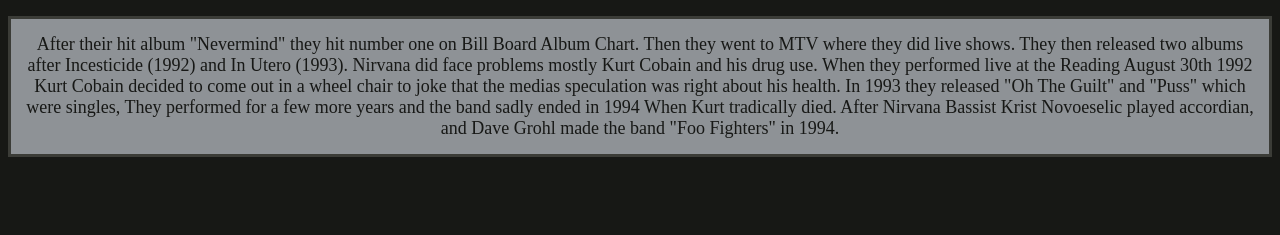
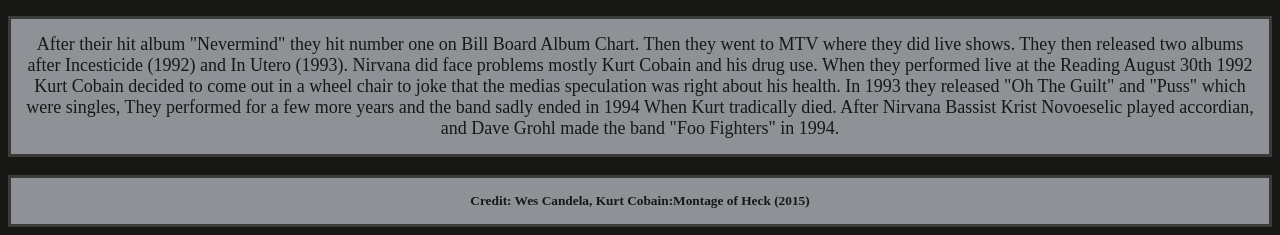
Before and after one commit to nicholasreedingersoll-debug/Final-website, a plain HTML site: page final.html in a window 1280 px wide. Shown: the part 785-1020 px from the top of the page. Before the commit the page ends 960 px from the top, so only its background shows below. Drawn offline with Linux system fonts and the light colour scheme.

Commit message:
mdghfmhsmegh mmtehmet

```diff
--- a/final.html
+++ b/final.html
@@ -24,5 +24,6 @@
        joke that the medias speculation was right about his health. In 1993 they released "Oh The Guilt" and "Puss" which were singles, They performed for a few more years and the
         band sadly ended in 1994 When Kurt tradically died. After Nirvana Bassist Krist Novoeselic played accordian, and Dave Grohl made the band "Foo Fighters" in 1994.</p>
   </div>
+  <h6 class="screams">Credit: Wes Candela, Kurt Cobain:Montage of Heck (2015)</h6>
 </body>
 </html>
--- a/styles.css
+++ b/styles.css
@@ -98,6 +98,17 @@
   text-align: center;
 }
 
+.screams {
+  font-size: 18px;
+  border: #3b3c37 solid 3px;
+  background-color: #8e9296;
+  padding: 15px;
+  color: #171816;
+  font-family: "Libre+Bondoni";
+  text-align: center;
+  font-size: smaller;
+  margin: auto;
+}
 
 
 
```
